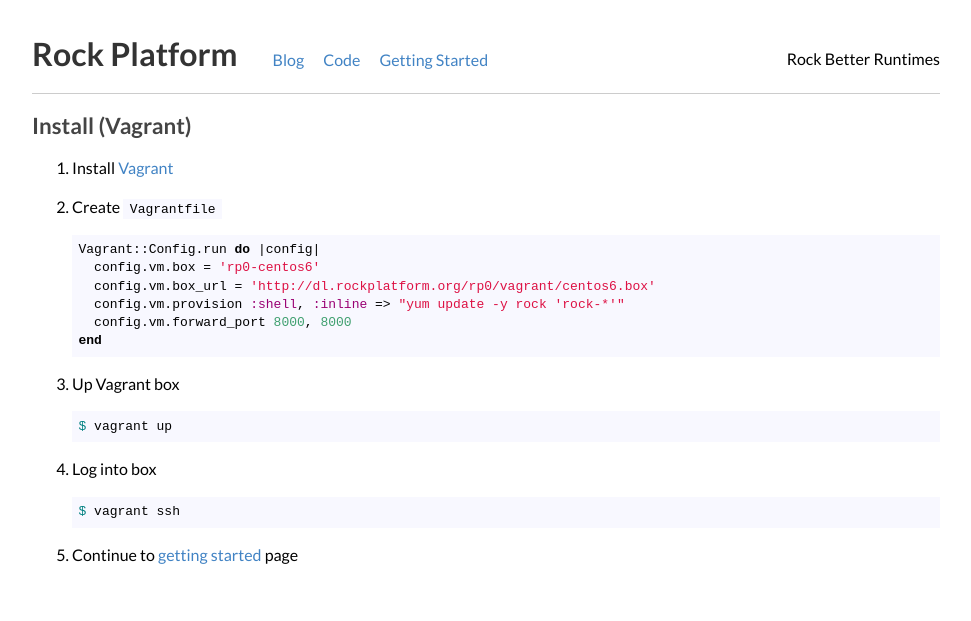
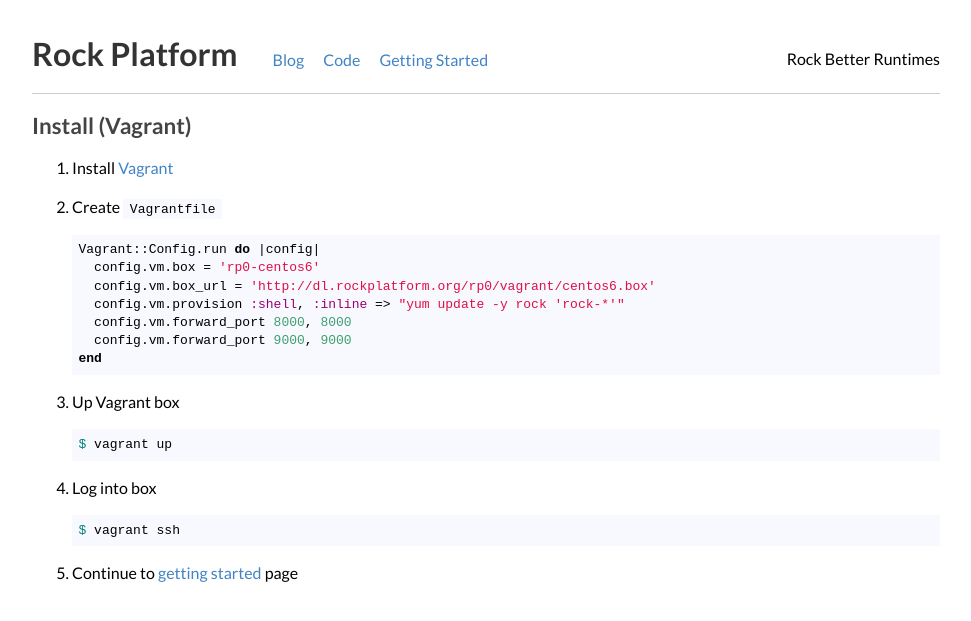
Before and after one commit to silas/rock, a Jekyll site: the page built from install/vagrant/index.md, in a window 1280 px wide. Shown: the top 621 px of the page, without its empty margins (154-1125 px from the left). Built offline with Jekyll 4.4.1, drawn with Linux system fonts in a browser that asks for light colours.

Commit message:
Add 9000 as well

```diff
--- a/install/vagrant/index.md
+++ b/install/vagrant/index.md
@@ -14,6 +14,7 @@
           config.vm.box_url = 'http://dl.rockplatform.org/rp0/vagrant/centos6.box'
           config.vm.provision :shell, :inline => "yum update -y rock 'rock-*'"
           config.vm.forward_port 8000, 8000
+          config.vm.forward_port 9000, 9000
         end
 
  1. Up Vagrant box
```
